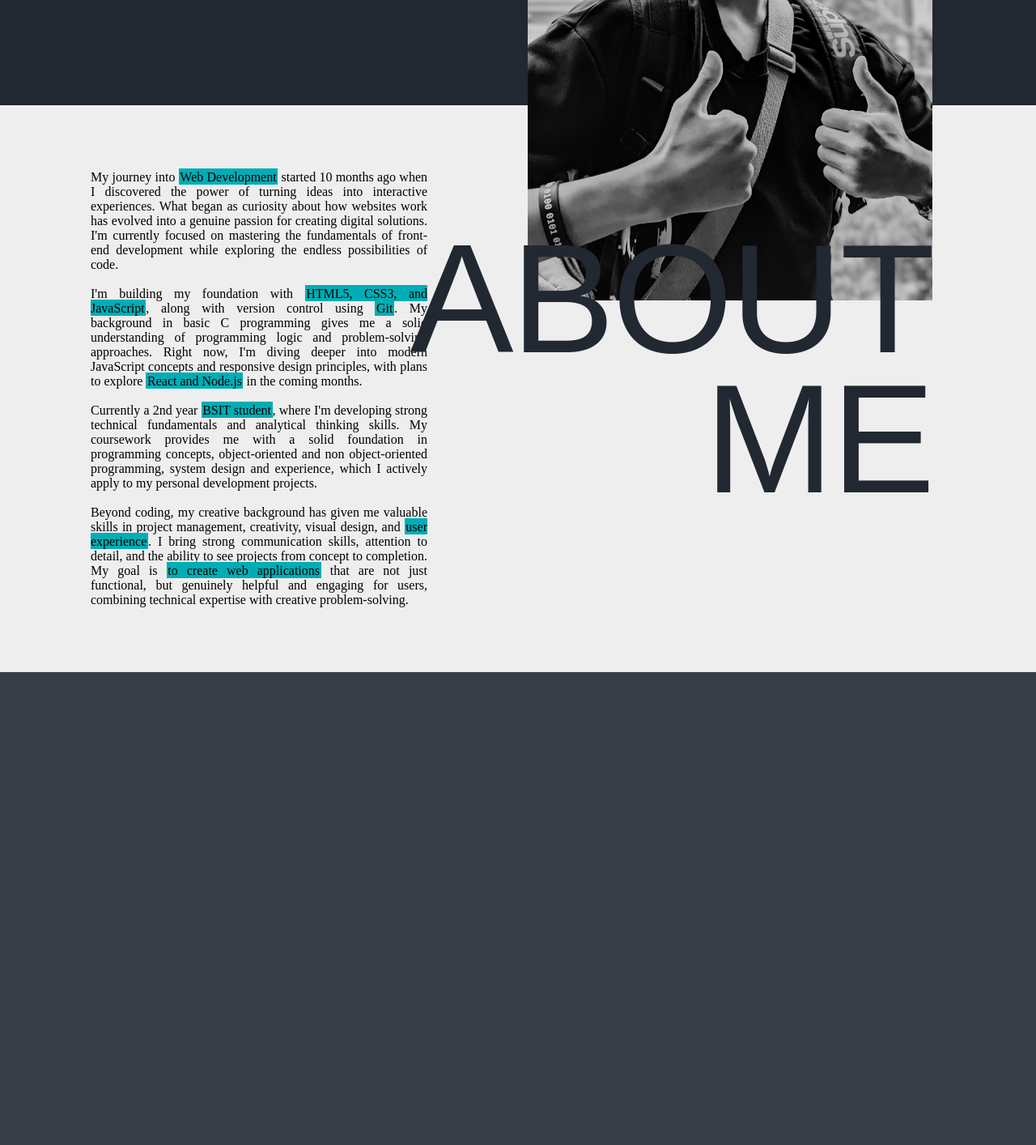
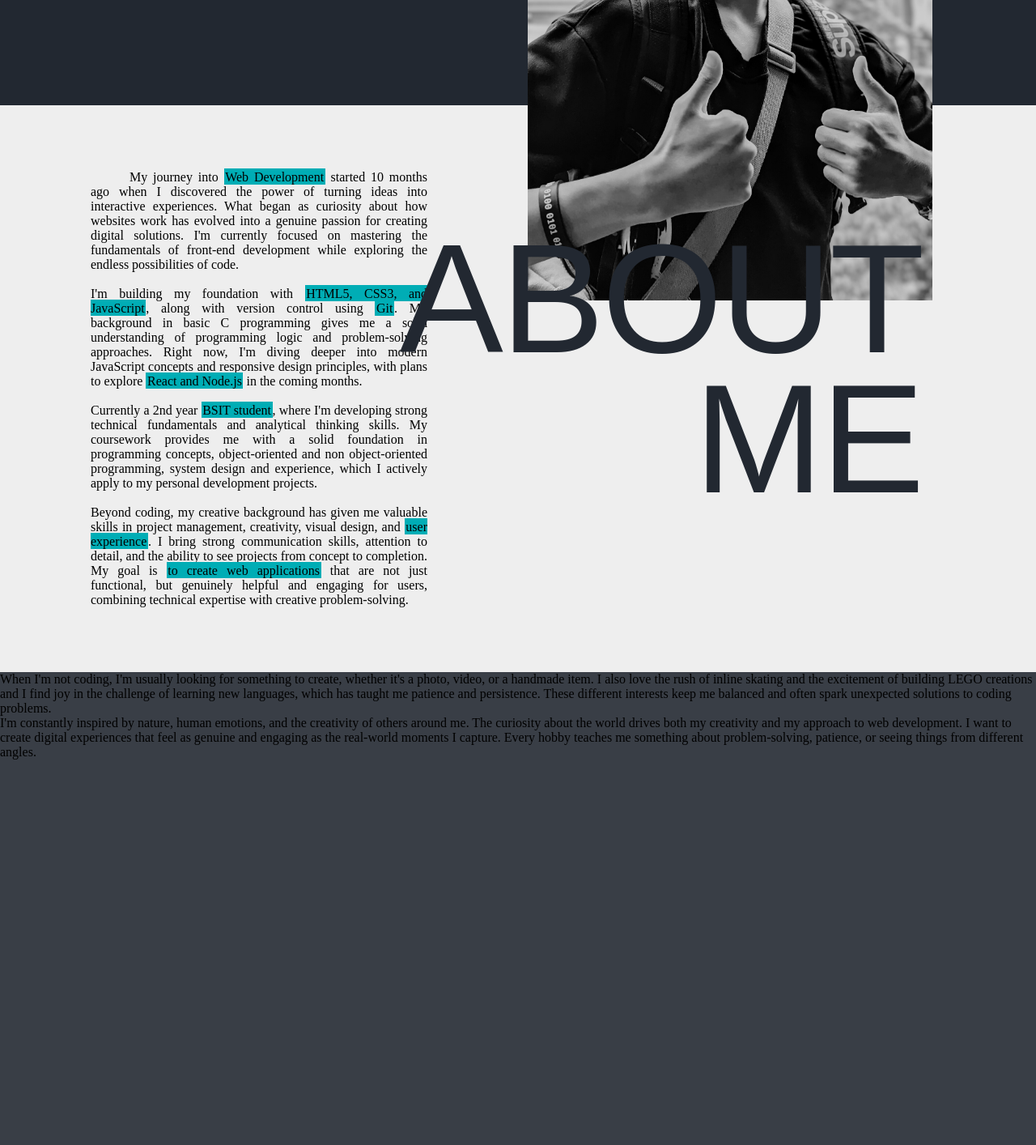
Before and after one commit to FracoMomo/master-portfolio, a plain HTML site: page index.html in a window 1280 px wide. Shown: the part 721-2135 px from the top of the page at 81% size. Drawn offline with Linux system fonts and the light colour scheme; a web font is replaced by a local one.

Commit message:
pre-edit for parallax effect for more section

```diff
--- a/index.html
+++ b/index.html
@@ -17,7 +17,7 @@
             <ul>
                 <li><a href="#main-home">Home</a></li>
                 <li><a href="#about">About</a></li>
-                <li><a href="#life">Life</a></li>
+                <li><a href="#more">More</a></li>
                 <li><a href="#contact">Contact</a></li>
             </ul>
         </nav>
@@ -40,7 +40,7 @@
         <section id="about">
                 <span class="section-title about-title">about<br>me</span>
                 <div class="about-content">
-                    <p>
+                    <p class="indent">
                        My journey into <span class="highlight">Web Development</span> started 10 months ago when I discovered the power of turning ideas into interactive experiences. What began as curiosity about how websites work has evolved into a genuine passion for creating digital solutions. I'm currently focused on mastering the fundamentals of front-end development while exploring the endless possibilities of code.
                     </p>
                     <br>
@@ -58,10 +58,17 @@
                 </div>
         </section>
 
-        <section id="life">
-
+        <section id="more">
+            <div class="more-paragraph">
+                <p>
+                    When I'm not coding, I'm usually looking for something to create, whether it's a photo, video, or a handmade item. I also love the rush of inline skating and the excitement of building LEGO creations and I find joy in the challenge of learning new languages, which has taught me patience and persistence. These different interests keep me balanced and often spark unexpected solutions to coding problems.
+                </p>
+                <p>
+                    I'm constantly inspired by nature, human emotions, and the creativity of others around me. The curiosity about the world drives both my creativity and my approach to web development. I want to create digital experiences that feel as genuine and engaging as the real-world moments I capture. Every hobby teaches me something about problem-solving, patience, or seeing things from different angles.
+                </p>
+            </div>
         </section>
-        <div class="life-gallery">
+        <div class="gallery">
 
         </div>
         <section id="contact">
--- a/style.css
+++ b/style.css
@@ -37,6 +37,7 @@ nav ul li a {
     margin: 0;
     display: inline-block;
     transition: all 0.3s ease;
+    background-color: rgba(0, 173, 181, 0.05);
 }
 
 nav ul li a:hover {
@@ -151,7 +152,7 @@ nav ul li a:hover {
 
 .about-title {
     position: absolute;
-    right: 10%;
+    right: 11%;
     margin-top: 12%;
     text-align: right;
     line-height: 0.9;
@@ -165,21 +166,22 @@ nav ul li a:hover {
     text-align: justify;
 }
 
+/*used for highlighting certain word/s*/
 .highlight {
     background-color: rgb(0, 173, 181);
     padding: 0.1rem;
 }
 
-.about-content:first-child {
-    text-indent: 2rem;
+.indent {
+    text-indent: 3rem;
 }
 
-#life {
+#more {
     min-height: 100vh;
     background:rgb(57, 62, 70);
 }
 
-.life-gallery {
+.gallery {
     min-height: 100vh;
     background: rgb(238, 238, 238);
 }
```
Also changed, not shown: img/bg-parallax.jpg (added).
